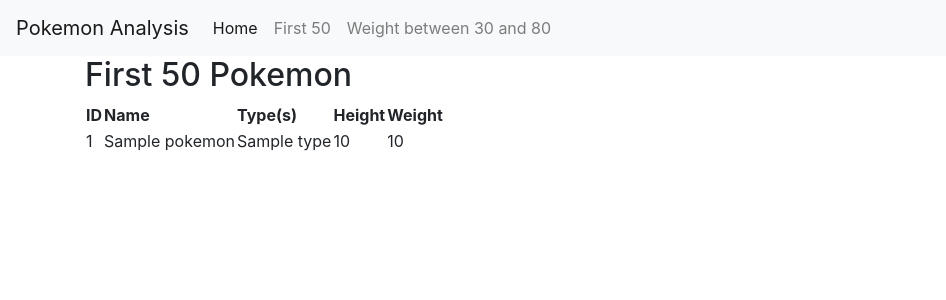
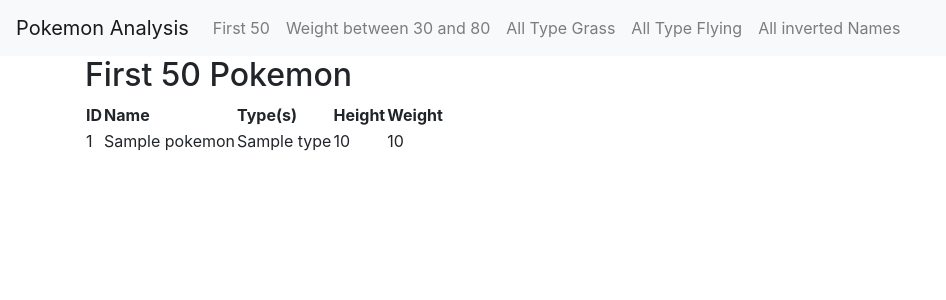
Before and after one commit to nicoleprevid/pokedex-data, a Django app: template pokedex/pokemon_analysis/templates/pokemon_analysis/pokemon_list.html in a window 1280 px wide. Shown: the top 300 px of the page, without its empty margins (0-946 px from the left). Run offline with Django 5.2, Linux system fonts and the light colour scheme; the template is opened without the code that fills it: most values are stand-ins (such as "Sample title", 1, 10 or a date in 2020); some libraries are stand-ins or nearby versions.

Commit message:
feat(base.html): links on nav bar working

```diff
--- a/pokedex/pokemon_analysis/templates/pokemon_analysis/base.html
+++ b/pokedex/pokemon_analysis/templates/pokemon_analysis/base.html
@@ -16,14 +16,20 @@
       <button class="navbar-toggler" type="button" data-toggle="collapse" data-target="#navbarNav" aria-controls="navbarNav" aria-expanded="false" aria-label="Toggle navigation"><span class="navbar-toggler-icon"></span></button>
       <div class="collapse navbar-collapse" id="navbarNav">
         <ul class="navbar-nav">
-          <li class="nav-item active">
-            <a class="nav-link" href="#">Home</a>
-          </li>
           <li class="nav-item">
             <a class="nav-link" href="{% url 'list_first_50' %}">First 50</a>
           </li>
           <li class="nav-item">
-            <a class="nav-link" href="#">Weight between 30 and 80</a>
+            <a class="nav-link" href="{% url 'pokemon_weight_range' %}">Weight between 30 and 80</a>
+          </li>
+          <li class="nav-item">
+            <a class="nav-link" href="{% url 'grass_type_pokemon' %}">All Type Grass</a>
+          </li>
+          <li class="nav-item">
+            <a class="nav-link" href="{% url 'flying_type_tall_pokemon' %}">All Type Flying</a>
+          </li>
+          <li class="nav-item">
+            <a class="nav-link" href="{% url 'inverted_names' %}">All inverted Names</a>
           </li>
         </ul>
       </div>
```
